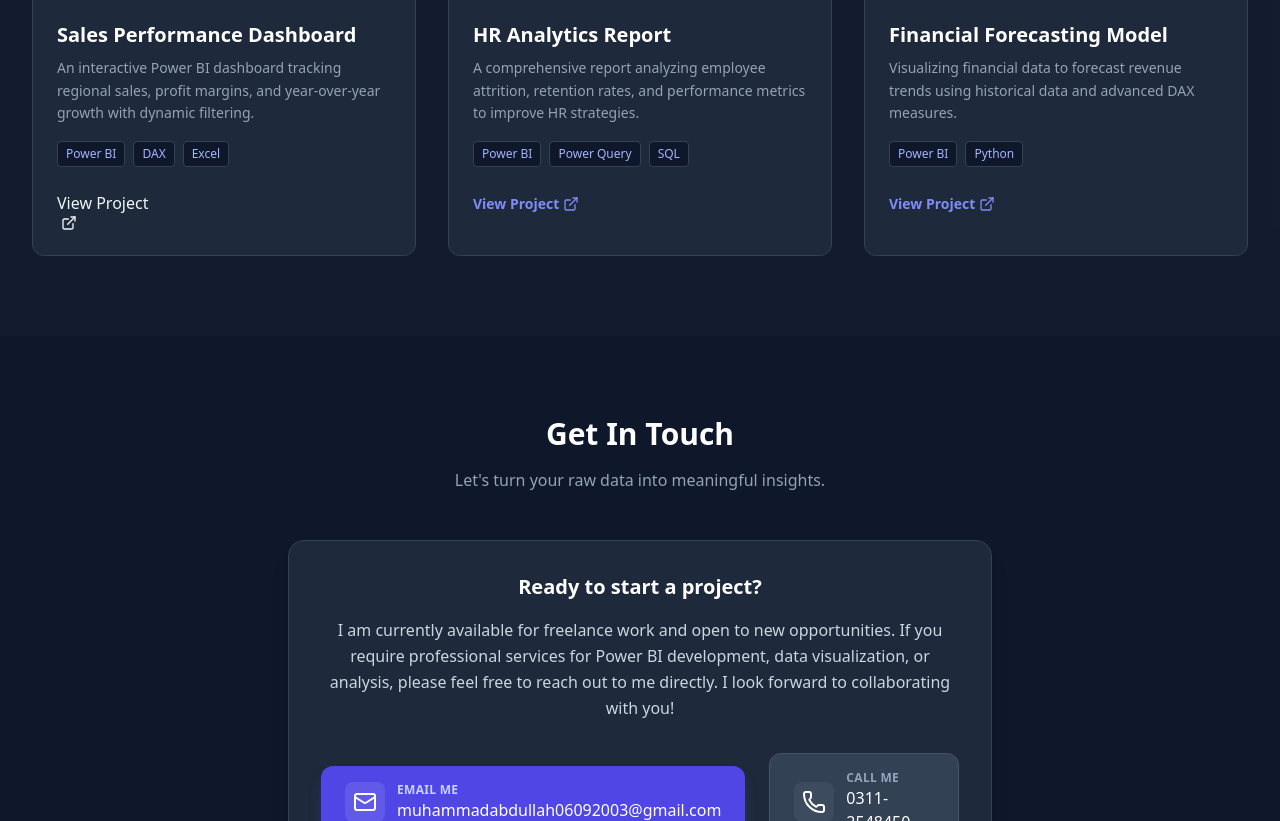
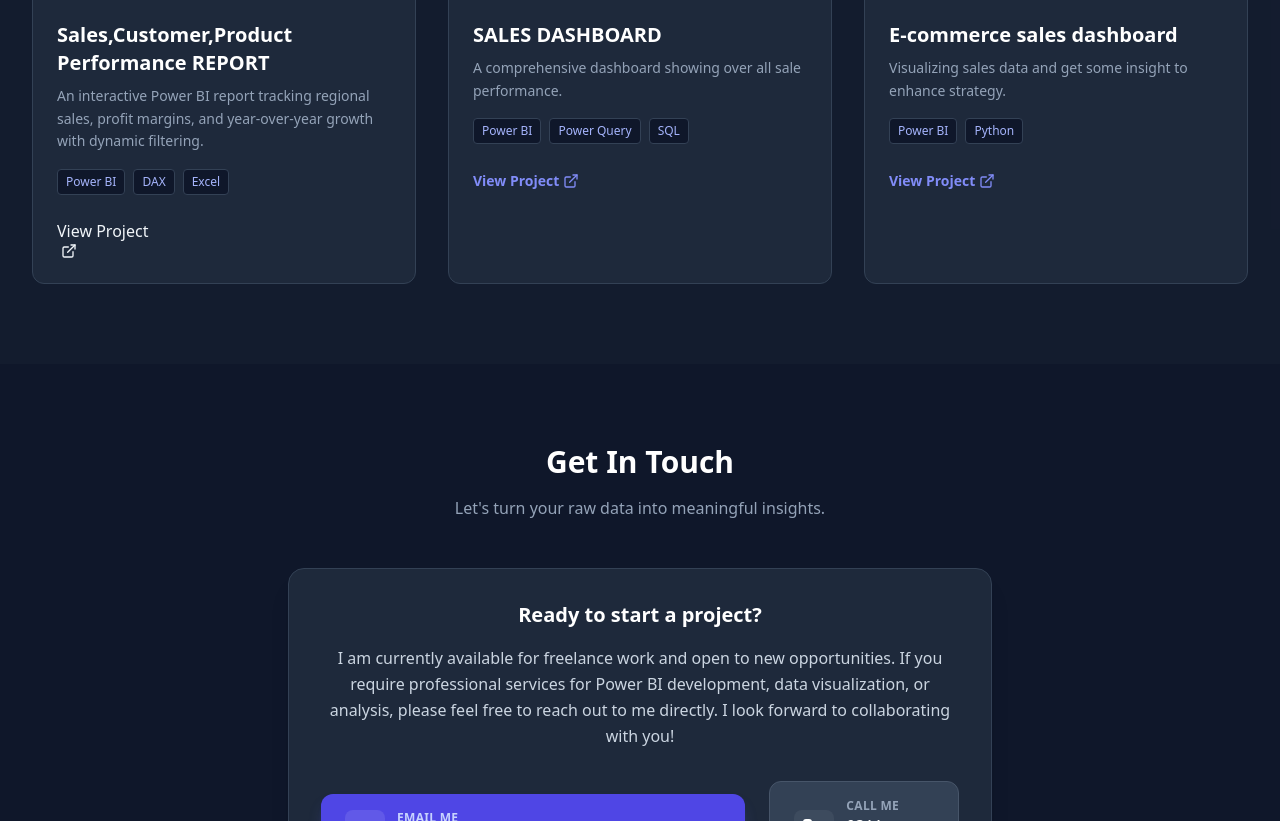
Before and after one commit to MUHAMMADABDULLAH423/portfolio., a plain HTML site: page index.html in a window 1280 px wide. Shown: the part 2312-3133 px from the top of the page. Drawn offline with nearby package versions, Linux system fonts and the light colour scheme.

Commit message:
Update index.html

```diff
--- a/index.html
+++ b/index.html
@@ -255,9 +255,9 @@
                         <img src="https://images.unsplash.com/photo-1551288049-bebda4e38f71?fit=crop&w=800&q=80" alt="Sales Dashboard" class="w-full h-full object-cover transition-transform duration-500 group-hover:scale-110">
                     </div>
                     <div class="p-6">
-                        <h3 class="text-xl font-bold text-white mb-2">Sales Performance Dashboard</h3>
+                        <h3 class="text-xl font-bold text-white mb-2">Sales,Customer,Product Performance REPORT</h3>
                         <p class="text-slate-400 mb-4 text-sm leading-relaxed line-clamp-3">
-                            An interactive Power BI dashboard tracking regional sales, profit margins, and year-over-year growth with dynamic filtering.
+                            An interactive Power BI report tracking regional sales, profit margins, and year-over-year growth with dynamic filtering.
                         </p>
                         <div class="flex flex-wrap gap-2 mb-6">
                             <span class="px-2 py-1 text-xs font-medium bg-slate-900 text-indigo-300 rounded border border-slate-700">Power BI</span>
@@ -277,16 +277,16 @@
                         <i data-lucide="bar-chart" class="w-16 h-16 text-white opacity-50 transform group-hover:scale-110 transition-transform duration-500"></i>
                     </div>
                     <div class="p-6">
-                        <h3 class="text-xl font-bold text-white mb-2">HR Analytics Report</h3>
+                        <h3 class="text-xl font-bold text-white mb-2">SALES DASHBOARD</h3>
                         <p class="text-slate-400 mb-4 text-sm leading-relaxed line-clamp-3">
-                            A comprehensive report analyzing employee attrition, retention rates, and performance metrics to improve HR strategies.
+                            A comprehensive dashboard showing over all sale performance.
                         </p>
                         <div class="flex flex-wrap gap-2 mb-6">
                             <span class="px-2 py-1 text-xs font-medium bg-slate-900 text-indigo-300 rounded border border-slate-700">Power BI</span>
                             <span class="px-2 py-1 text-xs font-medium bg-slate-900 text-indigo-300 rounded border border-slate-700">Power Query</span>
                             <span class="px-2 py-1 text-xs font-medium bg-slate-900 text-indigo-300 rounded border border-slate-700">SQL</span>
                         </div>
-                        <a href="#" class="inline-flex items-center text-sm font-semibold text-indigo-400 hover:text-indigo-300 transition-colors">
+                        <a href="https://app.powerbi.com/view?r=eyJrIjoiZGU3ZmZjNjAtMTc5MC00MzliLTkzMTQtZjA5MjM0NTlkN2RmIiwidCI6IjNkYjJlMjdmLTQ2ODYtNGU3Zi1iN2E2LTEzNWE3ZGYwNzJmZiIsImMiOjl9" class="inline-flex items-center text-sm font-semibold text-indigo-400 hover:text-indigo-300 transition-colors">
                             View Project <i data-lucide="external-link" class="w-4 h-4 ml-1"></i>
                         </a>
                     </div>
@@ -299,15 +299,15 @@
                         <i data-lucide="pie-chart" class="w-16 h-16 text-white opacity-50 transform group-hover:scale-110 transition-transform duration-500"></i>
                     </div>
                     <div class="p-6">
-                        <h3 class="text-xl font-bold text-white mb-2">Financial Forecasting Model</h3>
+                        <h3 class="text-xl font-bold text-white mb-2">E-commerce sales dashboard</h3>
                         <p class="text-slate-400 mb-4 text-sm leading-relaxed line-clamp-3">
-                            Visualizing financial data to forecast revenue trends using historical data and advanced DAX measures.
+                            Visualizing sales data and get some insight to enhance strategy.
                         </p>
                         <div class="flex flex-wrap gap-2 mb-6">
                             <span class="px-2 py-1 text-xs font-medium bg-slate-900 text-indigo-300 rounded border border-slate-700">Power BI</span>
                             <span class="px-2 py-1 text-xs font-medium bg-slate-900 text-indigo-300 rounded border border-slate-700">Python</span>
                         </div>
-                        <a href="#" class="inline-flex items-center text-sm font-semibold text-indigo-400 hover:text-indigo-300 transition-colors">
+                        <a href="https://app.powerbi.com/view?r=eyJrIjoiNDkwYWM2YzYtMGQxNy00N2FjLThhNTEtMDhiZGFlZmFkYjM4IiwidCI6IjNkYjJlMjdmLTQ2ODYtNGU3Zi1iN2E2LTEzNWE3ZGYwNzJmZiIsImMiOjl9" class="inline-flex items-center text-sm font-semibold text-indigo-400 hover:text-indigo-300 transition-colors">
                             View Project <i data-lucide="external-link" class="w-4 h-4 ml-1"></i>
                         </a>
                     </div>
```
